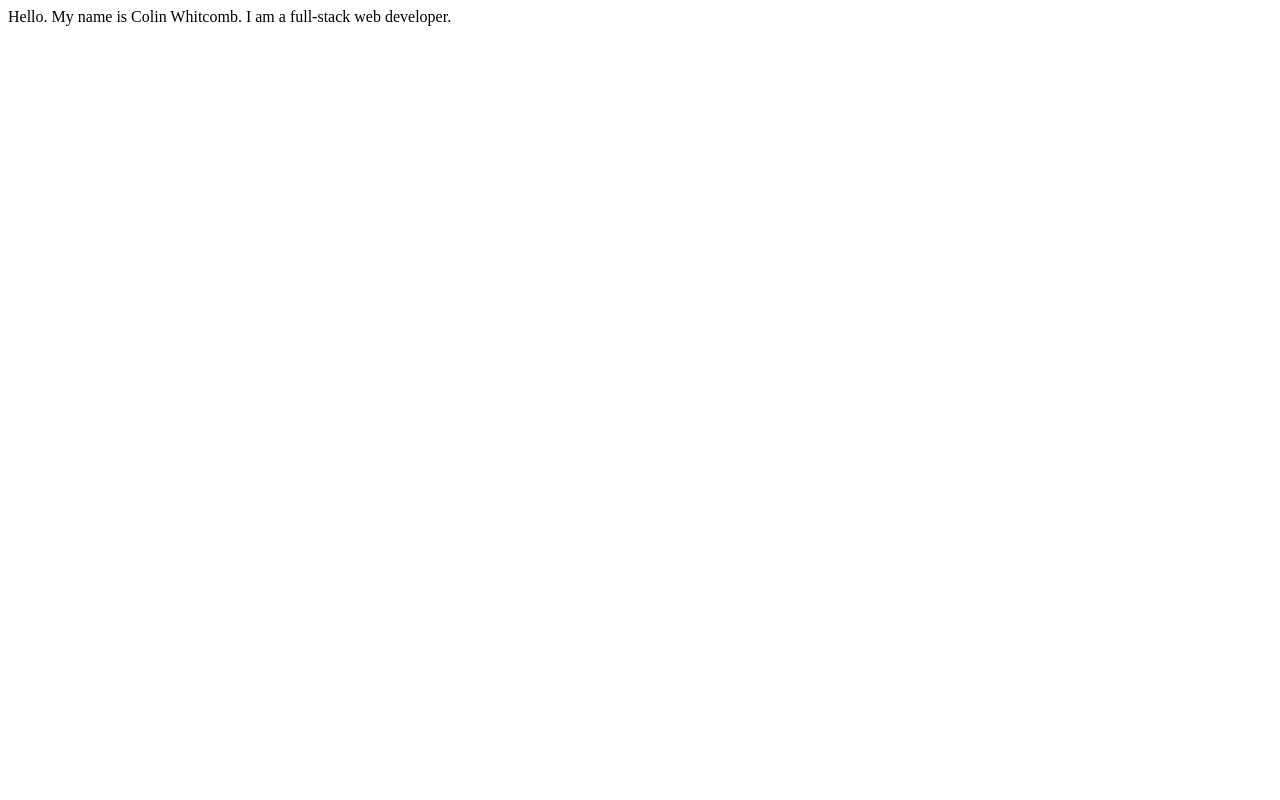
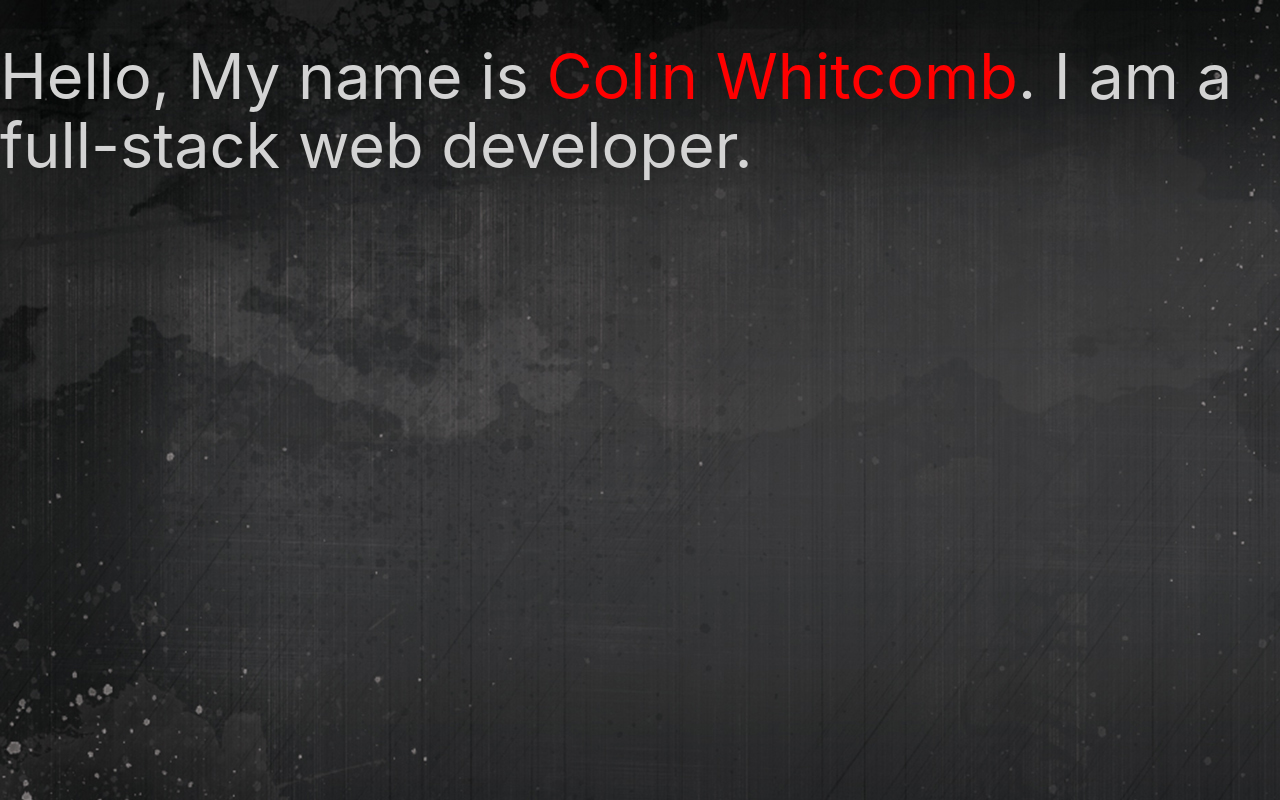
Before and after one commit to Colin-Whitcomb/Portfolio, a plain HTML site: page index.html in a window 1280 px wide. Drawn offline with nearby package versions, Linux system fonts and the light colour scheme.

Commit message:
Added background color and temp span color.

```diff
--- a/index.html
+++ b/index.html
@@ -1,11 +1,25 @@
 <!DOCTYPE html>
 <html lang="en">
+
 <head>
     <meta charset="UTF-8">
     <meta name="viewport" content="width=device-width, initial-scale=1.0">
+    <link rel="stylesheet" href="https://cdnjs.cloudflare.com/ajax/libs/materialize/1.0.0/css/materialize.min.css">
+    <link rel="stylesheet" href="style.css">
+    <script src="https://code.jquery.com/jquery-3.5.1.min.js"
+        integrity="sha256-9/aliU8dGd2tb6OSsuzixeV4y/faTqgFtohetphbbj0=" crossorigin="anonymous"></script>
     <title>Colin Whitcomb</title>
 </head>
+
 <body>
-    Hello. My name is <span id="frontName">Colin Whitcomb</span>. I am a full-stack web developer.
+
+<div>
+    <h1>Hello, My name is <span id="frontName">Colin Whitcomb</span>. I am a full-stack web developer. </h1>
+</div>
+
+
+
+    <script src="script.js"></script>
 </body>
+
 </html>
--- a/script.js
+++ b/script.js
@@ -0,0 +1,8 @@
+$(document).ready(function () {
+
+
+
+
+
+
+})
--- a/style.css
+++ b/style.css
@@ -0,0 +1,12 @@
+body {
+    background-image: url("Images/bkgrd_img.jpg");
+}
+
+h1 {
+    color: lightgray;
+}
+
+#frontName {
+    text-align: center;
+    color: red;
+}
```
Also changed, not shown: images/bkgrd_img.jpg (added).
